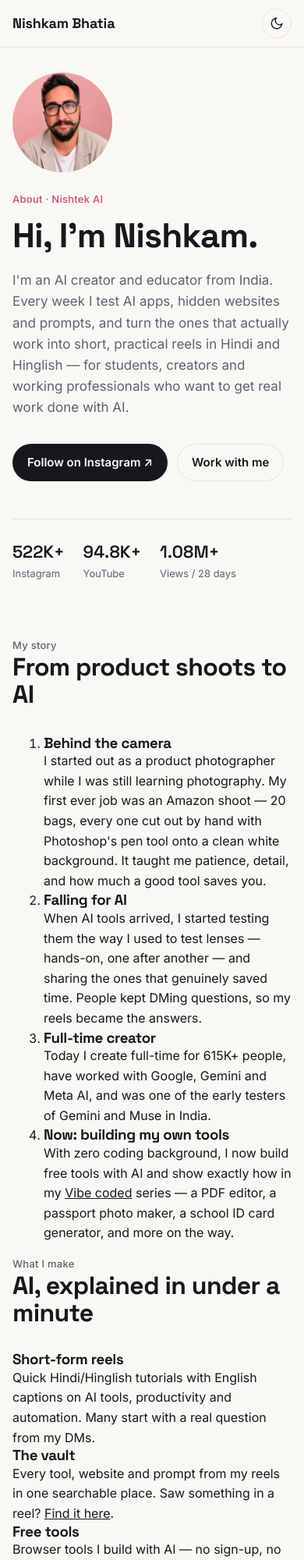
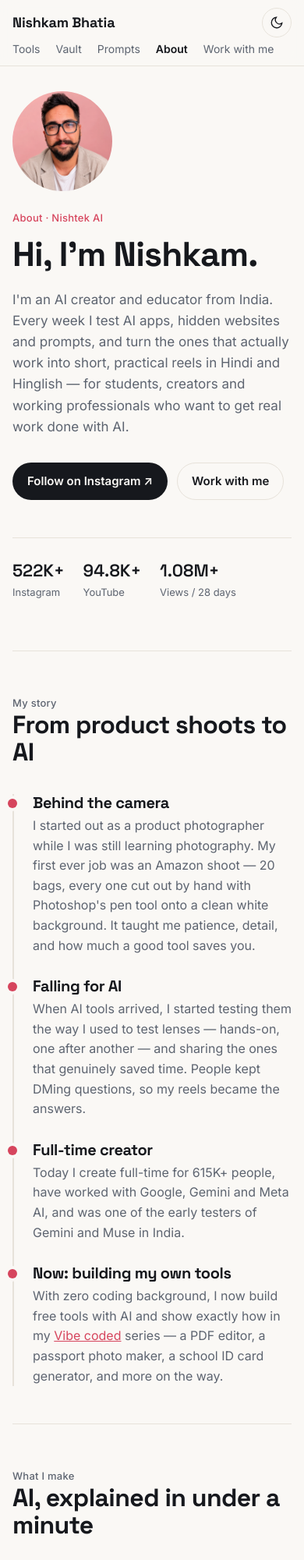
Before and after one commit to Nishkam-b/Toolkit, a plain HTML site: page about/index.html in a window 390 px wide. Shown: the top 2000 px of the page at 78% size. Drawn offline with Linux system fonts and the light colour scheme.

Commit message:
About link, mobile nav, share previews, robots.txt and sitemap

```diff
--- a/styles.css
+++ b/styles.css
@@ -279,3 +279,41 @@ textarea { font: 13px/1.6 var(--mono); background: var(--code-bg); color: var(--
 .project-cta { margin-top: auto; }
 @media (max-width: 960px) { .project-list { grid-template-columns: repeat(2, minmax(0, 1fr)); } }
 @media (max-width: 600px) { .project-list { grid-template-columns: 1fr; } }
+
+/* ---------- Mobile nav: keep links visible on phones ---------- */
+@media (max-width: 600px) {
+  html { scroll-padding-top: 108px; }
+  .header-row { height: auto; flex-wrap: wrap; row-gap: 4px; padding-block: 10px 6px; }
+  .nav { display: flex; order: 3; width: 100%; margin-left: 0; gap: 20px; font-size: 14px;
+         overflow-x: auto; white-space: nowrap; scrollbar-width: none; padding-bottom: 4px; }
+  .nav::-webkit-scrollbar { display: none; }
+  #themeBtn { margin-left: auto; }
+}
+.nav a[aria-current="page"] { color: var(--ink); font-weight: 600; }
+
+/* ---------- About page ---------- */
+.about-sec { padding-block: 64px; border-top: 1px solid var(--line); }
+.about-sec .section-head { margin-bottom: 28px; }
+.about-sec a:not(.btn) { color: var(--accent); }
+.about-split { display: grid; grid-template-columns: 1fr 1.6fr; gap: 48px; align-items: start; }
+.timeline { list-style: none; margin: 0; padding: 0 0 0 24px; border-left: 2px solid var(--line); display: grid; gap: 28px; }
+.timeline li { position: relative; }
+.timeline li::before { content: ""; position: absolute; left: -32px; top: 6px; width: 12px; height: 12px; border-radius: 50%; background: var(--accent); box-shadow: 0 0 0 4px var(--bg); }
+.timeline h3 { font-size: 20px; margin-bottom: 6px; }
+.timeline p { color: var(--muted); }
+.cards3 { display: grid; grid-template-columns: repeat(3, minmax(0, 1fr)); gap: 20px; }
+.about-card { background: var(--surface); border: 1px solid var(--line); border-radius: 20px; padding: 24px; display: grid; gap: 8px; align-content: start; }
+.about-card h3 { font-size: 20px; }
+.about-card p { color: var(--muted); }
+.hl-list { list-style: none; margin: 0; padding: 0; display: grid; gap: 12px; max-width: 820px; }
+.hl-list li { padding: 14px 18px; background: var(--surface); border: 1px solid var(--line); border-radius: 14px; }
+.about-cta { display: flex; justify-content: space-between; align-items: center; gap: 32px; flex-wrap: wrap; }
+.about-cta > div:first-child { max-width: 640px; display: grid; gap: 10px; }
+@media (max-width: 960px) {
+  .about-split { grid-template-columns: 1fr; gap: 8px; }
+  .cards3 { grid-template-columns: repeat(2, minmax(0, 1fr)); }
+}
+@media (max-width: 600px) {
+  .cards3 { grid-template-columns: 1fr; }
+  .about-sec { padding-block: 48px; }
+}
```
Also changed, not shown: index.html (+16 -7 lines), sitemap.xml (added, +9 -0 lines), robots.txt (added).
